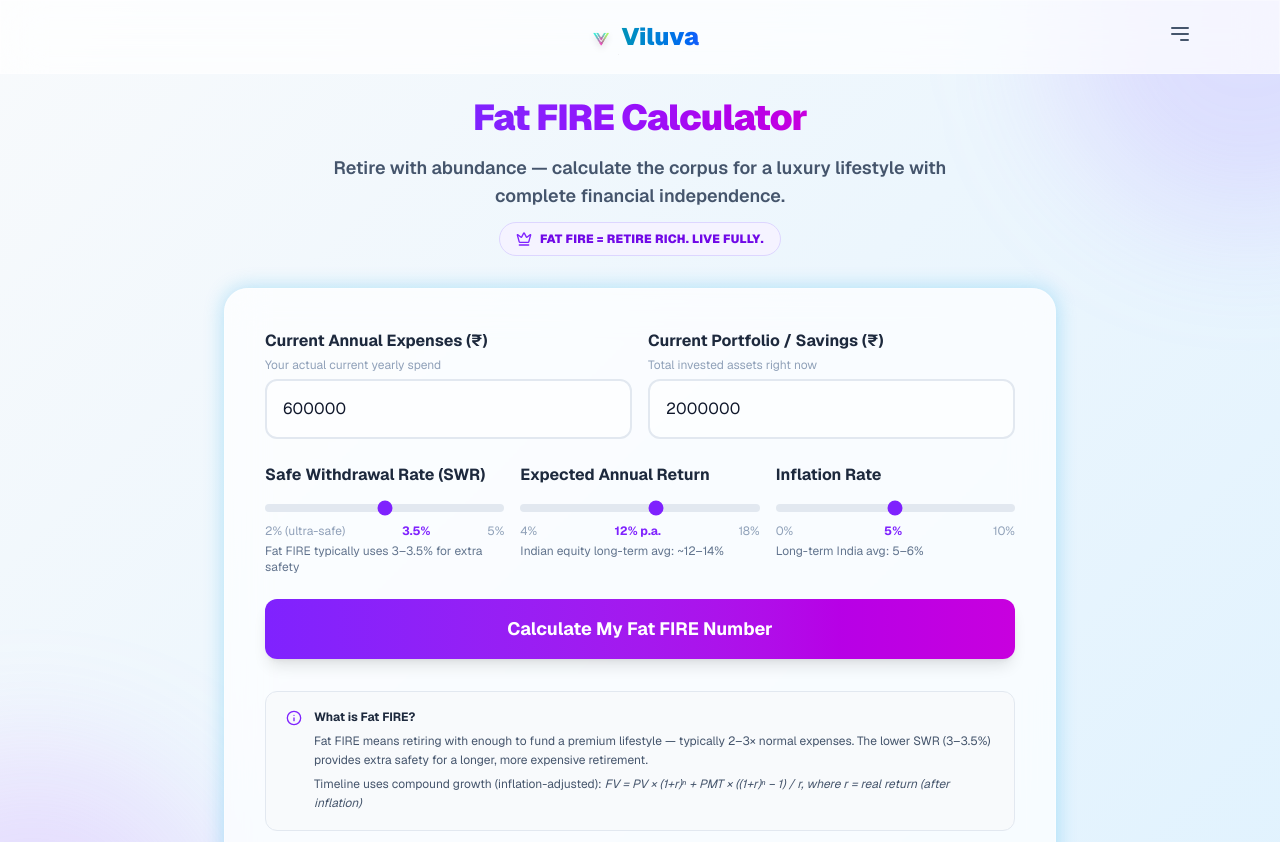
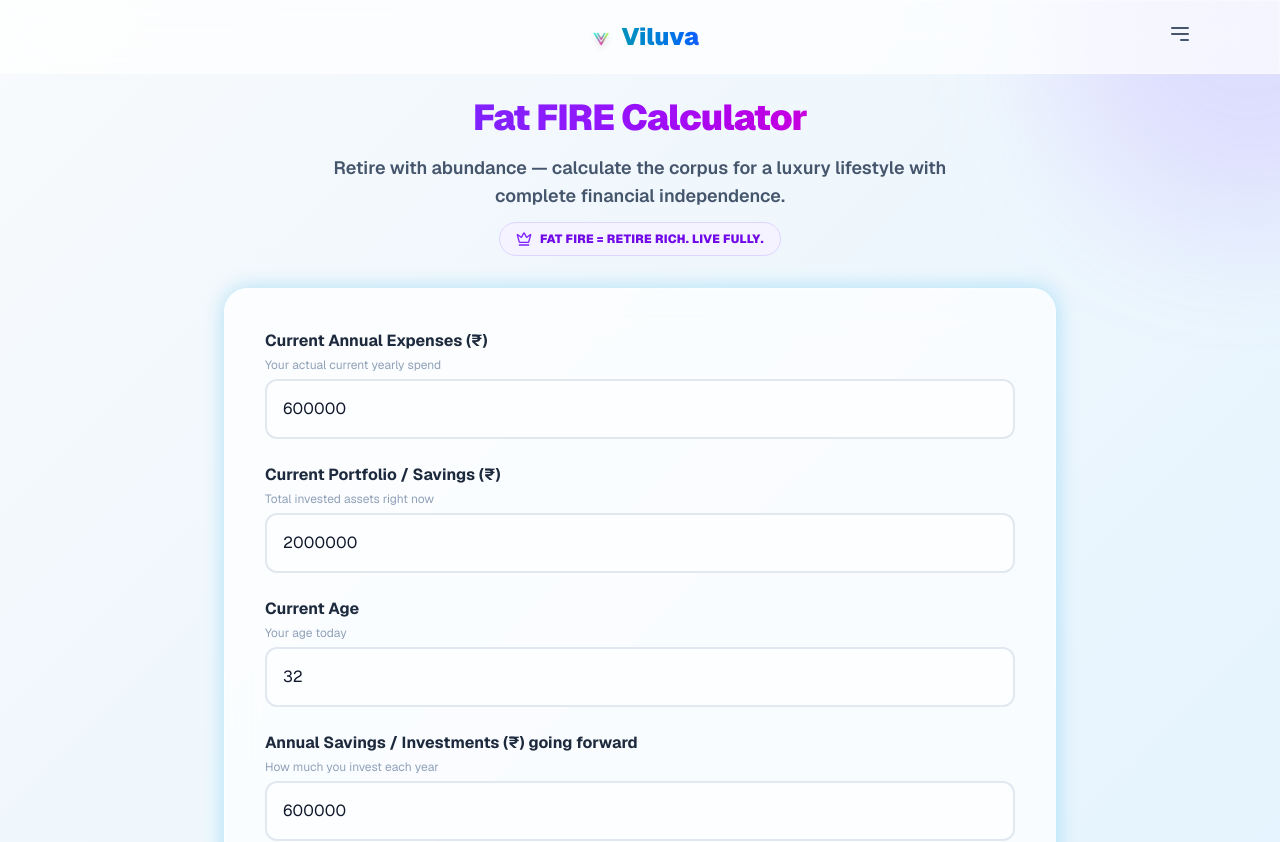
Before and after one commit to Viluva/viluva-med-audit, a Next.js app: page /fat-fire-calculator in a window 1280 px wide. Shown: the top 842 px of the page. Built offline with nearby package versions, Linux system fonts and the light colour scheme; a web font is replaced by a local one.

Commit message:
feat: reorganize input fields in FIRE, Fat FIRE, and Coast FIRE calculators for improved vertical layout

```diff
--- a/src/app/coast-fire-calculator/page.tsx
+++ b/src/app/coast-fire-calculator/page.tsx
@@ -204,8 +204,7 @@ export default function CoastFIRECalculator() {
         {/* Card */}
         <div className="glass p-6 sm:p-10 rounded-3xl shadow-2xl glow">
           <form onSubmit={handleCalculate} className="space-y-6">
-            {/* Expenses at Retirement & Current Savings */}
-            <div className="grid grid-cols-1 sm:grid-cols-2 gap-4">
+            {/* All input fields stacked vertically */}
             <Field
               label="Expected Annual Expenses at Retirement (₹)"
               name="expenses"
@@ -220,10 +219,6 @@ export default function CoastFIRECalculator() {
               onChange={handleChange}
               hint="Total invested assets you have right now"
             />
-            </div>
-
-            {/* Current Age & Target Retirement Age */}
-            <div className="grid grid-cols-1 sm:grid-cols-2 gap-4">
             <Field
               label="Current Age"
               name="currentAge"
@@ -242,9 +237,6 @@ export default function CoastFIRECalculator() {
               max={90}
               hint="Age you want to fully stop working"
             />
-            </div>
-
-            {/* Annual Savings */}
             <Field
               label="Annual Savings / Investments (₹) until Coast FIRE"
               name="annualSavings"
--- a/src/app/fat-fire-calculator/page.tsx
+++ b/src/app/fat-fire-calculator/page.tsx
@@ -276,8 +276,7 @@ export default function FatFIRECalculator() {
         {/* Card */}
         <div className="glass p-6 sm:p-10 rounded-3xl shadow-2xl glow">
           <form onSubmit={handleCalculate} className="space-y-6">
-            {/* Row 1: Expenses & Current Savings */}
-            <div className="grid grid-cols-1 sm:grid-cols-2 gap-4">
+            {/* All input fields stacked vertically */}
             <Field
               label="Current Annual Expenses (₹)"
               name="baseExpenses"
@@ -294,7 +293,24 @@ export default function FatFIRECalculator() {
               hint="Total invested assets right now"
               accentColor="violet"
             />
-            </div>
+            <Field
+              label="Current Age"
+              name="currentAge"
+              value={formData.currentAge}
+              onChange={handleChange}
+              min={10}
+              max={80}
+              hint="Your age today"
+              accentColor="violet"
+            />
+            <Field
+              label="Annual Savings / Investments (₹) going forward"
+              name="annualSavings"
+              value={formData.annualSavings}
+              onChange={handleChange}
+              hint="How much you invest each year"
+              accentColor="violet"
+            />
 
             {/* Row 4: Assumptions - SWR, Return, Inflation */}
             <div className="grid grid-cols-1 sm:grid-cols-3 gap-4">
--- a/src/app/fire-calculator/page.tsx
+++ b/src/app/fire-calculator/page.tsx
@@ -226,8 +226,7 @@ export default function FIRECalculator() {
         {/* Card */}
         <div className="glass p-6 sm:p-10 rounded-3xl shadow-2xl glow">
           <form onSubmit={handleCalculate} className="space-y-6">
-            {/* Row 1: Expenses & Income */}
-            <div className="flex flex-col gap-6">
+            {/* All input fields stacked vertically */}
             <Field
               label="Current Annual Expenses (₹)"
               name="expenses"
@@ -242,9 +241,6 @@ export default function FIRECalculator() {
               onChange={handleChange}
               hint="Your gross annual income (used for savings rate)"
             />
-            </div>
-            {/* Age, Savings, Annual Savings */}
-            <div className="grid grid-cols-1 sm:grid-cols-3 gap-4">
             <Field
               label="Current Age"
               name="currentAge"
@@ -268,7 +264,6 @@ export default function FIRECalculator() {
               onChange={handleChange}
               hint="How much you invest each year"
             />
-            </div>
             {/* Assumptions: SWR, Return, Inflation */}
             <div className="grid grid-cols-1 sm:grid-cols-3 gap-4">
               <div>
```
Lines whose indentation alone changed are shown as unchanged.
